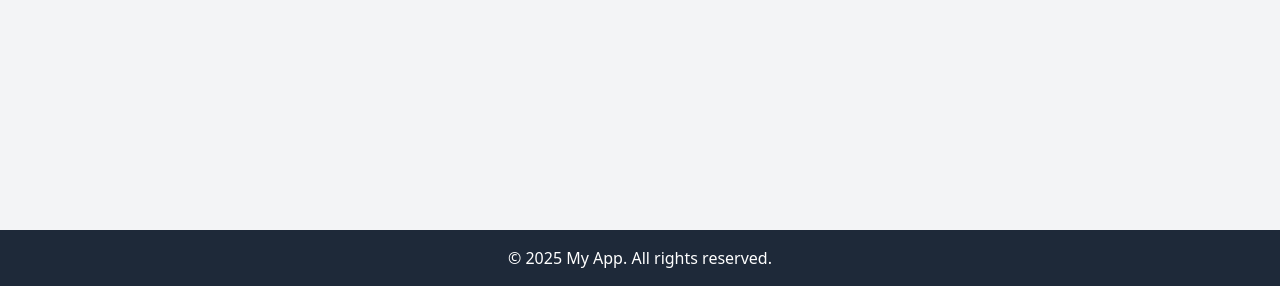
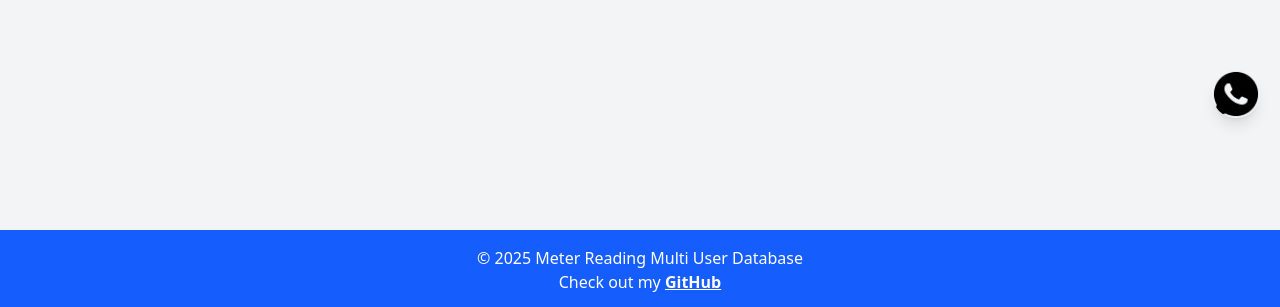
Before and after one commit to Asadullah404/Home-React-1, a React (Vite) app: page /HistoryAll in a window 1280 px wide. Shown: the part 662-969 px from the top of the page. Before the commit the page ends 948 px from the top, so only its background shows below. Built offline with nearby package versions, Linux system fonts and the light colour scheme; no server answers.

Commit message:
Add files via upload

```diff
--- a/src/components/Footer.jsx
+++ b/src/components/Footer.jsx
@@ -2,10 +2,35 @@
 
 const Footer = () => {
   return (
-    <footer className="bg-gray-800 p-4 text-white">
-      <div className="container mx-auto text-center">
-        <p>&copy; 2025 My App. All rights reserved.</p>
+    <footer className="bg-blue-600 p-4 text-white text-center relative">
+      <div className="container mx-auto">
+        <p>&copy; 2025 Meter Reading Multi User Database</p>
+        <p>
+          Check out my{" "}
+          <a
+            href="https://github.com/Asadullah404"
+            target="_blank"
+            rel="noopener noreferrer"
+            className="font-bold underline"
+          >
+            GitHub
+          </a>
+        </p>
       </div>
+
+      {/* Floating WhatsApp Button */}
+      <a
+        href="https://wa.me/message/M3ECBZ74CQBMJ1?src=qr"
+        target="_blank"
+        rel="noopener noreferrer"
+        className="fixed bottom-5 right-5"
+      >
+        <img
+          src="/whatsapp.gif"
+          alt="WhatsApp"
+          className="w-12 h-12 rounded-full shadow-lg"
+        />
+      </a>
     </footer>
   );
 };
```
Also changed, not shown: public/whatsapp.gif (added).
